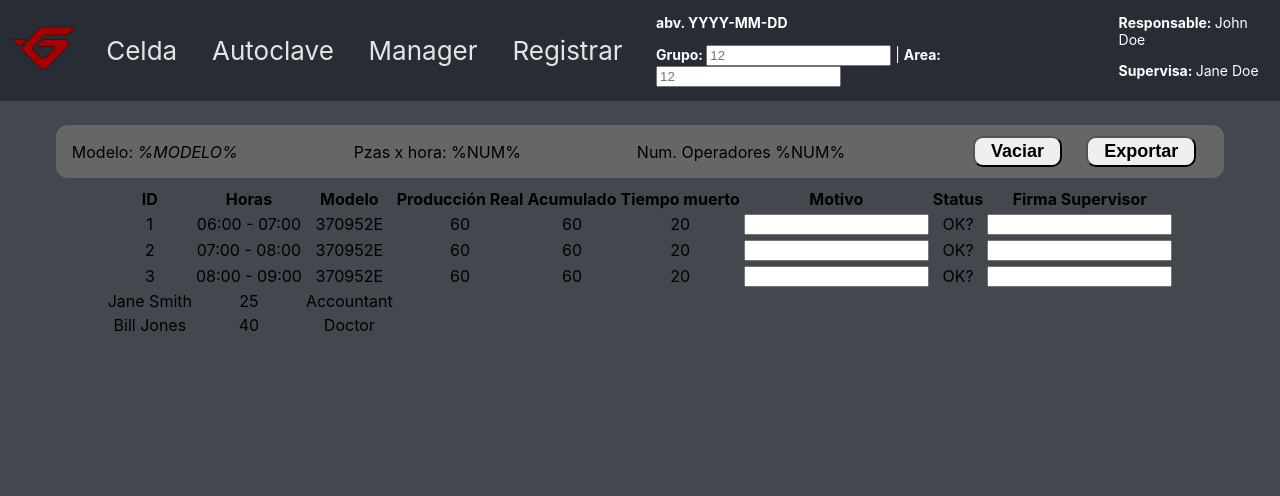
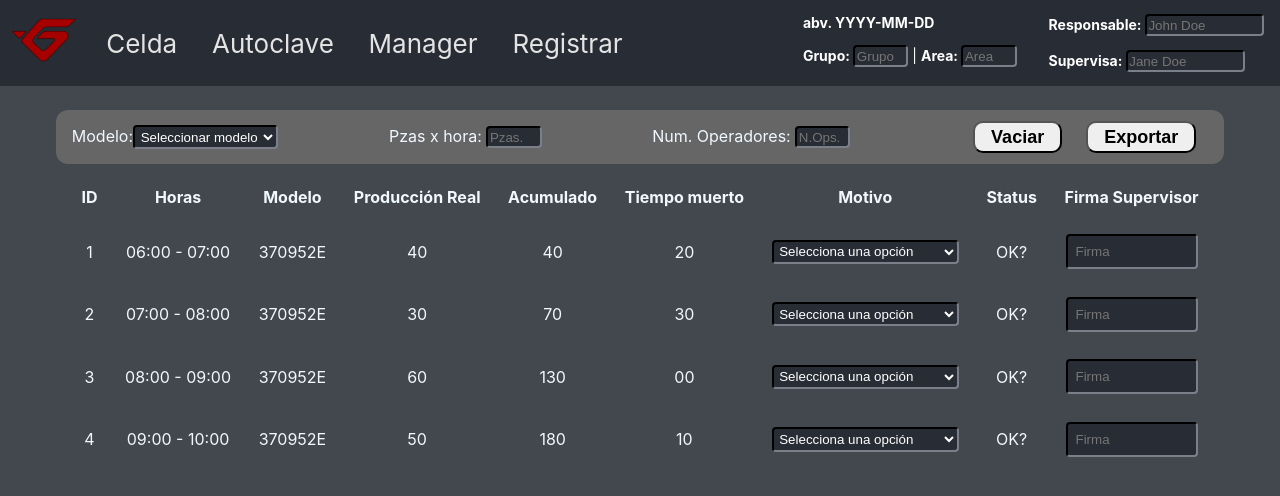
Before and after one commit to i-wolffe/ag-grid-react-test, a React (Create React App) app: page /cell-board in a window 1280 px wide. Shown: the top 496 px of the page. Built offline with nearby package versions, Linux system fonts and the light colour scheme.

Commit message:
Formated and replaced necessary inputs

```diff
--- a/src/App.css
+++ b/src/App.css
@@ -1,5 +1,6 @@
 .App {
   text-align: center;
+  color: aliceblue;
   background-color: #43474e;
   min-height: 100vh;
 }
@@ -109,5 +110,31 @@
   background-color: rgba(200, 200, 200, 0.4);
 }
 
+/**************************************************/
+
+p > span > input {
+  width: 7rem !important;
+}
+p > input, span > input {
+  width: 3rem !important;
+
+}
+
+input,select {
+  background-color: #282c34;
+  border: 2px inset #2f3135;
+  color: white;
+  border-radius: 4px;
+  padding:0.1rem;
+}
+
+input.Firm {
+  padding:0.5rem !important;
+  width: 7rem;
+}
+
+tr > * {
+  padding: 1vw;
+}
 
 /**************************************************/
--- a/src/App.js
+++ b/src/App.js
@@ -5,6 +5,7 @@ import {
   Route,
   Link
 } from "react-router-dom";
+import Form from 'react-bootstrap/Form';
 
 import logo from './images/icon.png';
 
@@ -49,14 +50,14 @@ function App() {
             <div className='Info-container'>
               <p><strong>{getDate()}</strong></p>
               <p>
-                <strong>Grupo: </strong><span id='idCell'><input className='Num-input' placeholder='12'/></span>
+                <strong>Grupo: </strong><Form.Control type="text" placeholder="Grupo" />
                 <span>{" | "}</span>
-                <strong>Area: </strong><span id='idArea'><input className='Num-input' placeholder='12' /></span>
+                <strong>Area: </strong><Form.Control type="text" placeholder="Area" />
               </p>
             </div>
             <div className='Info-container'>
-              <p><strong>Responsable: </strong><span id='resName'>John Doe</span></p>
-              <p><strong>Supervisa: </strong><span id='superName'>Jane Doe</span></p>
+              <p><strong>Responsable: </strong><span id='resName'><Form.Control type="text" placeholder="John Doe" /></span></p>
+              <p><strong>Supervisa: </strong><span id='superName'><Form.Control type="text" placeholder="Jane Doe" /></span></p>
             </div>
           </div>
         </header>
--- a/src/views/CellBoard.jsx
+++ b/src/views/CellBoard.jsx
@@ -1,12 +1,21 @@
 import React from 'react'
+import Form from 'react-bootstrap/Form';
 
 export const CellBoard = () => {
   return (
     <div className="Content-container">
       <div className="Action-container">
-        <span>Modelo: <i className="Active-model">%MODELO%</i></span>
-        <span>Pzas x hora: <span className="Target-prod">%NUM%</span></span>
-        <span>Num. Operadores <span className="Target-time">%NUM%</span></span>
+        <span>
+          Modelo:
+          <Form.Select aria-label="Default select"  placeholder="Motivo">
+            <option>Seleccionar modelo</option>
+            <option value="1"><span>370952E</span></option>
+            <option value="2">388898B</option>
+            <option value="3">15-2F14</option>
+          </Form.Select>
+        </span>
+        <span>Pzas x hora: <Form.Control disabled type="text" placeholder="Pzas." /></span>
+        <span>Num. Operadores: <Form.Control disabled type="text" placeholder="N.Ops." /></span>
         <span>
           <button className="Action-button" type="button" id="btn-clear">Vaciar</button>
           <button className="Action-button" type="button" id="btn-export">Exportar</button>
@@ -31,44 +40,73 @@ export const CellBoard = () => {
             <td>1</td>
             <td>06:00 - 07:00</td>
             <td>370952E</td>
-            <td>60</td>
-            <td>60</td>
+            <td>40</td>
+            <td>40</td>
             <td>20</td>
-            <td><input type="text" name="" id="Motivo-1" /></td>
+            <td>
+              <Form.Select aria-label="Default select" type="text" placeholder="Motivo">
+                <option>Selecciona una opción</option>
+                <option value="1">MF - Motivo Fuera</option>
+                <option value="2">MR - Mantenimiento Robot</option>
+                <option value="3">CM - Comedor</option>
+              </Form.Select>
+            </td>
             <td>OK?</td>
-            <td><input type="text" name="" id="Firma-1" /></td>
+            <td><Form.Control className="Firm" type="text" placeholder="Firma" /></td>
           </tr>
           <tr>
             <td>2</td>
             <td>07:00 - 08:00</td>
             <td>370952E</td>
-            <td>60</td>
-            <td>60</td>
-            <td>20</td>
-            <td><input type="text" name="" id="Motivo-1" /></td>
+            <td>30</td>
+            <td>70</td>
+            <td>30</td>
+            <td>
+              <Form.Select aria-label="Default select" type="text" placeholder="Motivo">
+                <option>Selecciona una opción</option>
+                <option value="1">MF - Motivo Fuera</option>
+                <option value="2">MR - Mantenimiento Robot</option>
+                <option value="3">CM - Comedor</option>
+              </Form.Select>
+            </td>
             <td>OK?</td>
-            <td><input type="text" name="" id="Firma-1" /></td>
+            <td><Form.Control className="Firm" type="text" placeholder="Firma" /></td>
           </tr>
           <tr>
             <td>3</td>
             <td>08:00 - 09:00</td>
             <td>370952E</td>
             <td>60</td>
-            <td>60</td>
-            <td>20</td>
-            <td><input type="text" name="" id="Motivo-1" /></td>
+            <td>130</td>
+            <td>00</td>
+            <td>
+              <Form.Select aria-label="Default select" type="text" placeholder="Motivo">
+                <option>Selecciona una opción</option>
+                <option value="1">MF - Motivo Fuera</option>
+                <option value="2">MR - Mantenimiento Robot</option>
+                <option value="3">CM - Comedor</option>
+              </Form.Select>
+            </td>
             <td>OK?</td>
-            <td><input type="text" name="" id="Firma-1" /></td>
+            <td><Form.Control className="Firm" type="text" placeholder="Firma" /></td>
           </tr>
           <tr>
-            <td>Jane Smith</td>
-            <td>25</td>
-            <td>Accountant</td>
-          </tr>
-          <tr>
-            <td>Bill Jones</td>
-            <td>40</td>
-            <td>Doctor</td>
+            <td>4</td>
+            <td>09:00 - 10:00</td>
+            <td>370952E</td>
+            <td>50</td>
+            <td>180</td>
+            <td>10</td>
+            <td>
+              <Form.Select aria-label="Default select" type="text" placeholder="Motivo">
+                <option>Selecciona una opción</option>
+                <option value="1">MF - Motivo Fuera</option>
+                <option value="2">MR - Mantenimiento Robot</option>
+                <option value="3">CM - Comedor</option>
+              </Form.Select>
+            </td>
+            <td>OK?</td>
+            <td><Form.Control className="Firm" type="text" placeholder="Firma" /></td>
           </tr>
         </tbody>
       </table>
```
